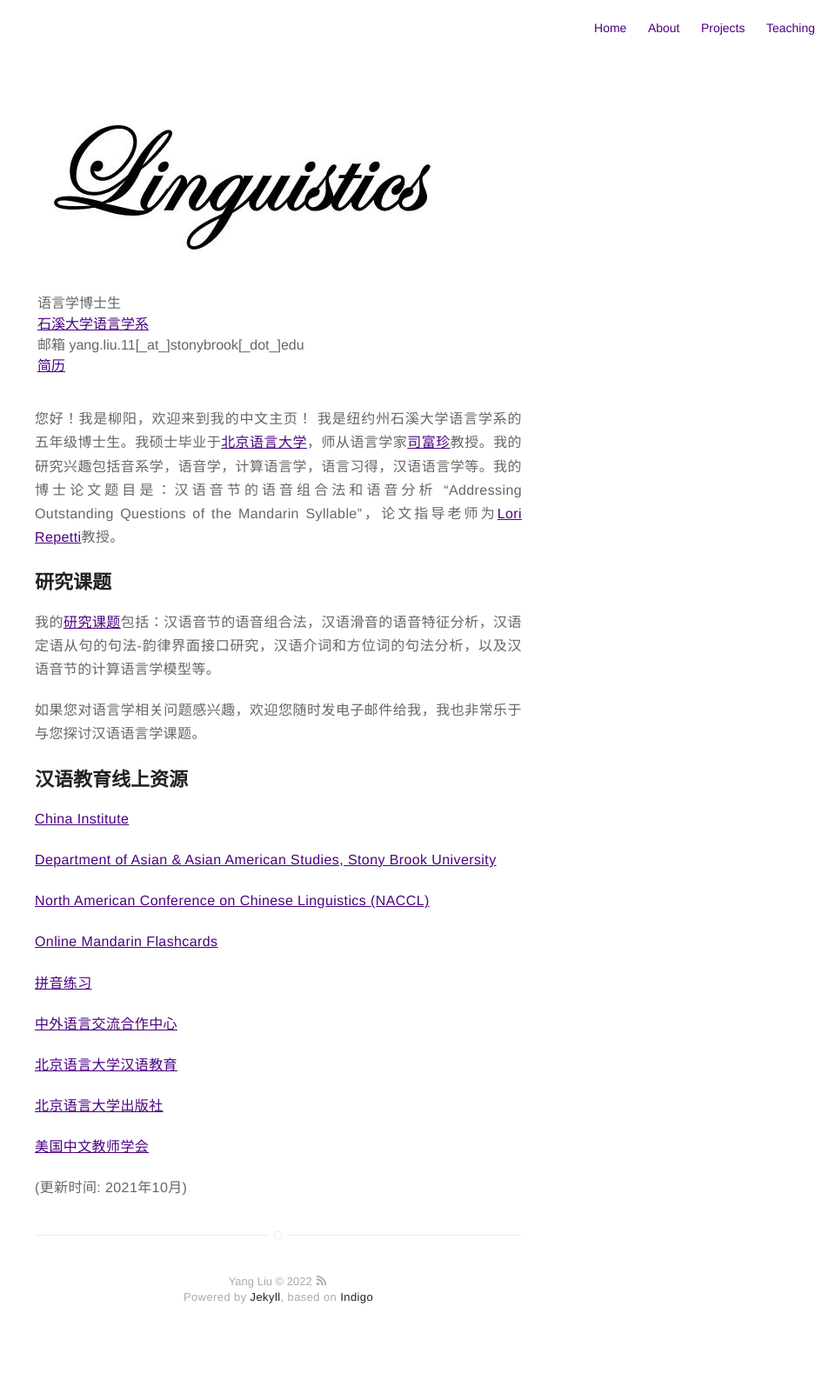
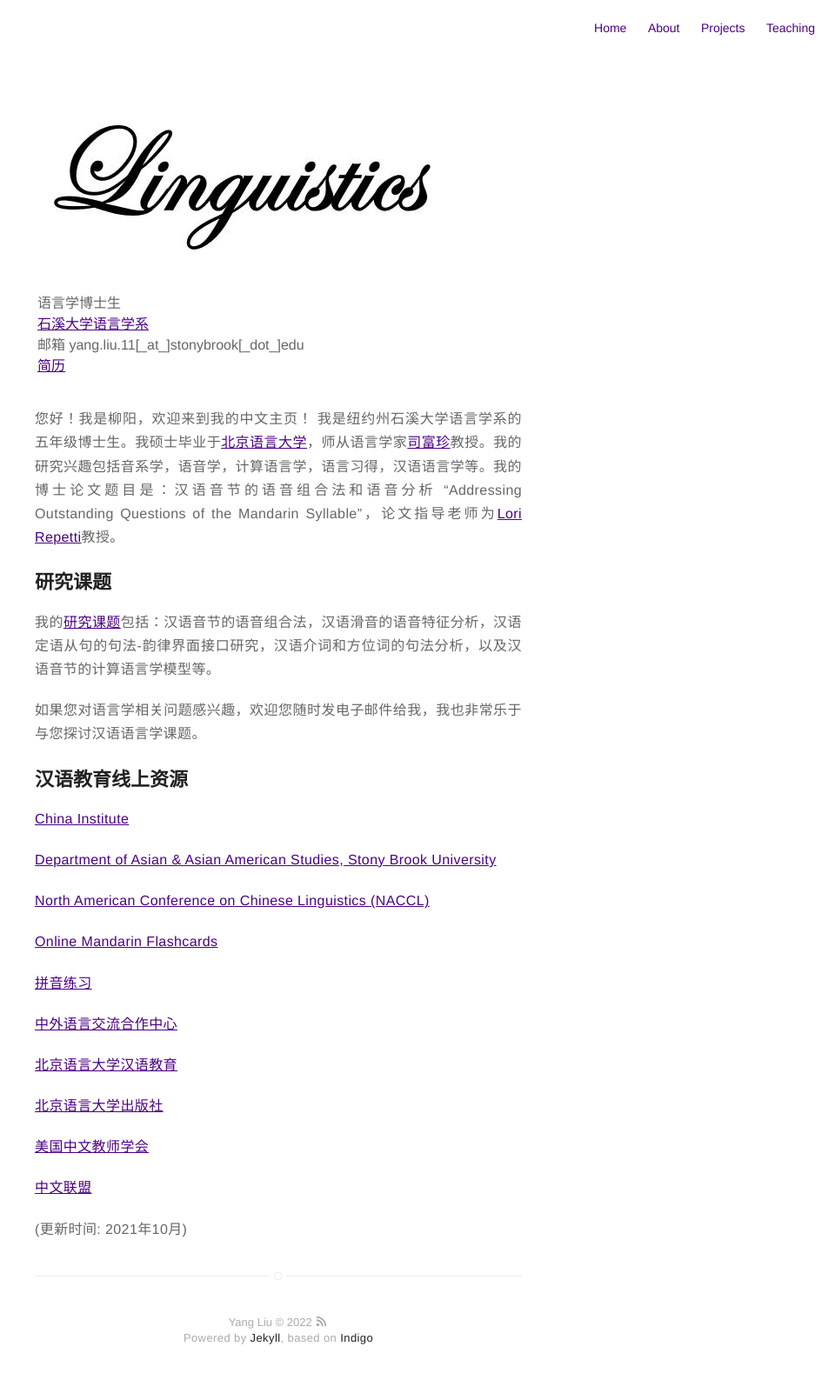
Before and after one commit to coglo/coglo.github.io, a Jekyll site: the page built from 中文.md, in a window 1280 px wide. Shown: the whole page at 87% size, without its empty margins (320-1280 px from the left). Built offline with Jekyll 4.4.1, drawn with Linux system fonts in a browser that asks for light colours; before the commit the page ends 1563 px from its top, so only the background shows below that.

Commit message:
Update 中文.md

```diff
--- a/中文.md
+++ b/中文.md
@@ -62,7 +62,9 @@ layout: page
 <p  style="text-align:justify">
 <A HREF="https://clta-us.org/">美国中文教师学会</A>
 </p>
-
+<p  style="text-align:justify">
+<A HREF="https://www.chineseplus.net/">中文联盟</A>
+</p>
 <p  style="text-align:justify">
 (更新时间: 2021年10月)
 </p>
```
